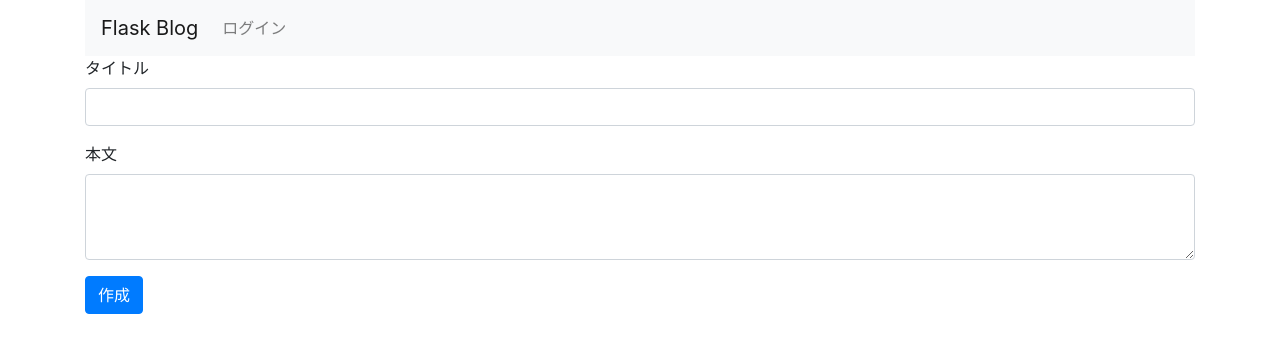
After one commit to prescott2004/ICT2, a Flask app: template flask_blog/templates/entries/new.html in a window 1280 px wide. The commit adds this page. Shown: the top 353 px of the page. Run offline with Flask 3, Linux system fonts and the light colour scheme; the template is opened without the code that fills it, so the values that code supplies are empty; parts of the project's set-up code (start-up, migrations or seed data) failed here and were passed over; some libraries are stand-ins or nearby versions.

Commit message:
10/18 変更を反映

```diff
--- a/flask_blog/__init__.py
+++ b/flask_blog/__init__.py
@@ -7,4 +7,4 @@ app.config.from_object("flask_blog.config")
 # 他のプログラムはdbという変数を参照することでデータベースを扱えるようになった
 db = SQLAlchemy(app)
 
-import flask_blog.views
+from flask_blog.views import views, entries
--- /dev/null
+++ b/flask_blog/templates/entries/new.html
@@ -0,0 +1,15 @@
+<!-- ブログ投稿フォーム -->
+{% extends "layout.html" %}
+{% block body %}
+<form action="{{ url_for('add_entry')}}" method="post" class="add-entry">
+    <div class="form-group">
+        <label for="InputTitle">タイトル</label>
+        <input type="text" class="form-control" id="InputTitle" name=title>
+    </div>
+    <div class="form-group">
+        <label for="InputText">本文</label>
+        <textarea name=text id="InputText" rows="3" class="form-control"></textarea>
+    </div>
+    <button type="submit" class="btn btn-primary">作成</button>
+</form>
+{% endblock %}
--- a/flask_blog/templates/layout.html
+++ b/flask_blog/templates/layout.html
@@ -25,6 +25,8 @@
                 </li>
                 <!-- ログインの場合のみ表示 -->
                 {% else %}
+                <li class="nav-item"><a href="{{ url_for('new_entry')}}" class="nav-link">新規投稿
+                    </a></li>
                 <li class="nav-item">
                     <a class="nav-link" href="{{ url_for('logout') }}">ログアウト</a>
                 </li>
```
Also changed, not shown: flask_blog/views/entries.py (added, +24 -0 lines), flask_blog/views/views.py (renamed from flask_blog/views.py, +0 -11 lines), flask_blog/views/__init__.py (added).
